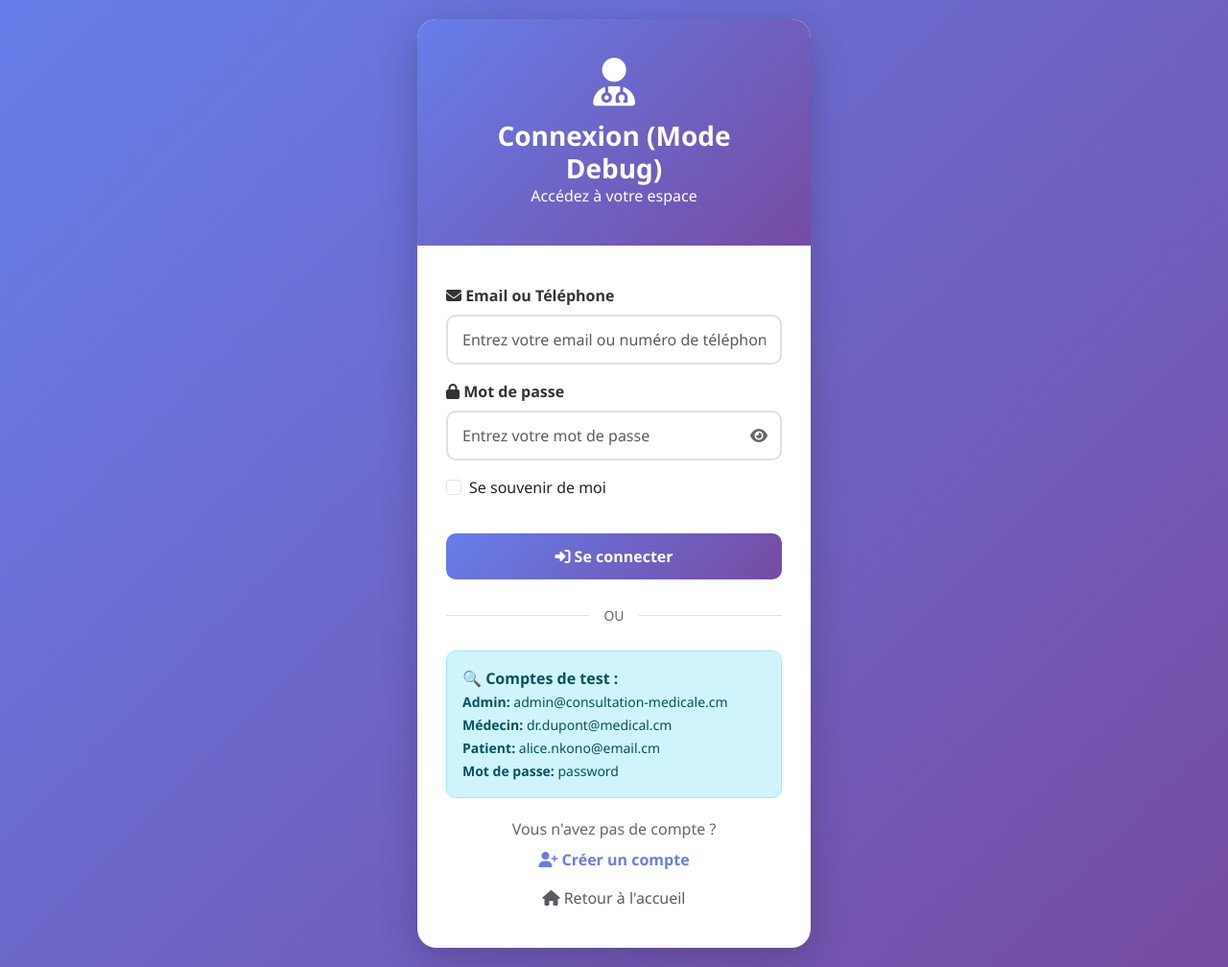
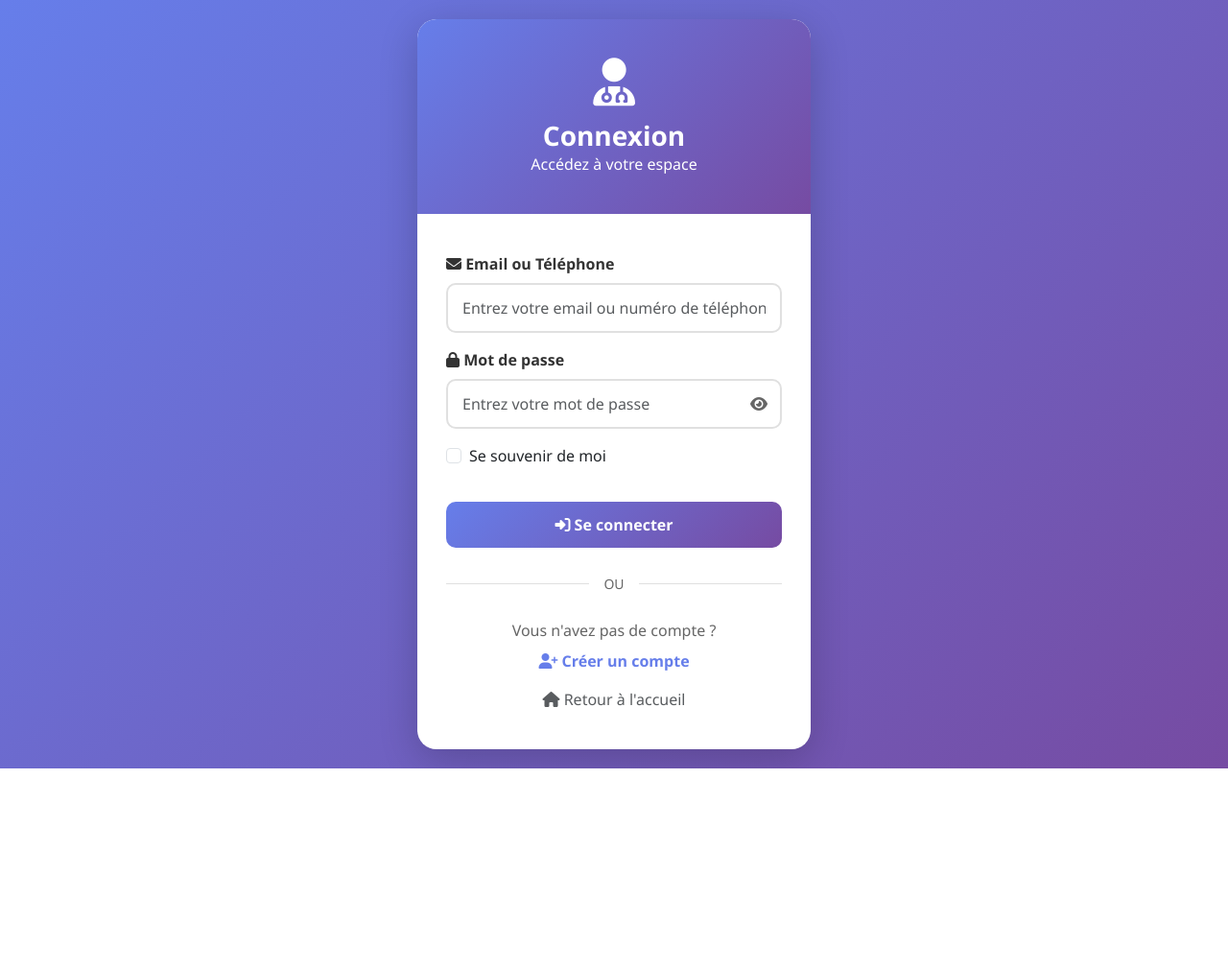
Before and after one commit to junias474/medi_connect, a PHP site: page /consultation_medicale/auth/login.php in a window 1280 px wide. Shown: the whole page at 96% size. After the commit the page ends 801 px from the top, so only its background shows below. Run offline with PHP 8.4, Linux system fonts and the light colour scheme.

Commit message:
mise a jour du code source du fichier login

```diff
--- a/auth/login.php
+++ b/auth/login.php
@@ -1,12 +1,8 @@
 <?php
 /**
- * Page de connexion avec débogage
+ * Page de connexion (VERSION CORRIGÉE)
  * Application de Consultation Médicale
  */
-
-// ACTIVER L'AFFICHAGE DES ERREURS POUR LE DÉBOGAGE
-error_reporting(E_ALL);
-ini_set('display_errors', 1);
 
 require_once 'config.php';
 
@@ -17,7 +13,6 @@ if (isLoggedIn()) {
 
 $error = '';
 $success = '';
-$debug_info = ''; // Pour afficher les informations de débogage
 
 // Traitement du formulaire de connexion
 if ($_SERVER['REQUEST_METHOD'] === 'POST') {
@@ -30,9 +25,6 @@ if ($_SERVER['REQUEST_METHOD'] === 'POST') {
         try {
             $db = Database::getInstance()->getConnection();
 
-            // Test de connexion
-            $debug_info .= "✓ Connexion à la base de données réussie<br>";
-
             // Rechercher l'utilisateur par email ou téléphone
             $stmt = $db->prepare("
                 SELECT id, nom, prenom, email, telephone, mot_de_passe, role, statut, ville
@@ -44,30 +36,16 @@ if ($_SERVER['REQUEST_METHOD'] === 'POST') {
             $stmt->execute([':identifiant' => $identifiant]);
             $user = $stmt->fetch();
 
-            $debug_info .= "✓ Requête SQL exécutée<br>";
-            $debug_info .= "Identifiant recherché : " . htmlspecialchars($identifiant) . "<br>";
-
             if ($user) {
-                $debug_info .= "✓ Utilisateur trouvé : " . htmlspecialchars($user['email']) . "<br>";
-                $debug_info .= "Rôle : " . htmlspecialchars($user['role']) . "<br>";
-                $debug_info .= "Statut : " . htmlspecialchars($user['statut']) . "<br>";
-
                 // Vérifier le statut du compte
                 if ($user['statut'] !== 'actif') {
                     $error = "Votre compte est " . $user['statut'] . ". Veuillez contacter l'administrateur.";
                 }
                 // Vérifier le mot de passe
                 elseif (password_verify($mot_de_passe, $user['mot_de_passe'])) {
-                    $debug_info .= "✓ Mot de passe correct<br>";
-
                     // Mettre à jour la dernière connexion
-                    try {
                     $updateStmt = $db->prepare("UPDATE utilisateurs SET derniere_connexion = NOW() WHERE id = :id");
                     $updateStmt->execute([':id' => $user['id']]);
-                        $debug_info .= "✓ Dernière connexion mise à jour<br>";
-                    } catch(PDOException $e) {
-                        $debug_info .= "⚠ Erreur mise à jour connexion : " . $e->getMessage() . "<br>";
-                    }
 
                     // Enregistrer les informations de session
                     $_SESSION['user_id'] = $user['id'];
@@ -76,19 +54,13 @@ if ($_SERVER['REQUEST_METHOD'] === 'POST') {
                     $_SESSION['user_prenom'] = $user['prenom'];
                     $_SESSION['user_email'] = $user['email'];
 
-                    $debug_info .= "✓ Variables de session créées<br>";
-
                     // Récupérer l'ID spécifique selon le rôle
-                    try {
                     if ($user['role'] === 'patient') {
                         $roleStmt = $db->prepare("SELECT id FROM patients WHERE utilisateur_id = :user_id");
                         $roleStmt->execute([':user_id' => $user['id']]);
                         $roleData = $roleStmt->fetch();
                         if ($roleData) {
                             $_SESSION['patient_id'] = $roleData['id'];
-                                $debug_info .= "✓ Patient ID récupéré : " . $roleData['id'] . "<br>";
-                            } else {
-                                $debug_info .= "⚠ Aucun profil patient trouvé pour cet utilisateur<br>";
                         }
                     } elseif ($user['role'] === 'medecin') {
                         $roleStmt = $db->prepare("SELECT id FROM medecins WHERE utilisateur_id = :user_id");
@@ -96,9 +68,6 @@ if ($_SERVER['REQUEST_METHOD'] === 'POST') {
                         $roleData = $roleStmt->fetch();
                         if ($roleData) {
                             $_SESSION['medecin_id'] = $roleData['id'];
-                                $debug_info .= "✓ Médecin ID récupéré : " . $roleData['id'] . "<br>";
-                            } else {
-                                $debug_info .= "⚠ Aucun profil médecin trouvé pour cet utilisateur<br>";
                         }
                     } elseif ($user['role'] === 'administrateur') {
                         $roleStmt = $db->prepare("SELECT id FROM administrateurs WHERE utilisateur_id = :user_id");
@@ -106,56 +75,44 @@ if ($_SERVER['REQUEST_METHOD'] === 'POST') {
                         $roleData = $roleStmt->fetch();
                         if ($roleData) {
                             $_SESSION['admin_id'] = $roleData['id'];
-                                $debug_info .= "✓ Admin ID récupéré : " . $roleData['id'] . "<br>";
-                            } else {
-                                $debug_info .= "⚠ Aucun profil admin trouvé pour cet utilisateur<br>";
                         }
                     }
-                    } catch(PDOException $e) {
-                        $debug_info .= "⚠ Erreur récupération ID du rôle : " . $e->getMessage() . "<br>";
-                    }
 
-                    // Enregistrer l'activité
+                    // Enregistrer l'activité (VERSION CORRIGÉE)
                     try {
+                        $ip_address = $_SERVER['REMOTE_ADDR'] ?? 'Inconnue';
+                        $user_agent = $_SERVER['HTTP_USER_AGENT'] ?? 'Inconnu';
+
                         $logStmt = $db->prepare("
                             INSERT INTO logs_activite (utilisateur_id, action, description, adresse_ip, user_agent)
-                            VALUES (:user_id, 'connexion', 'Connexion réussie', :ip, :user_agent)
+                            VALUES (:utilisateur_id, :action, :description, :adresse_ip, :user_agent)
                         ");
+
                         $logStmt->execute([
-                            ':user_id' => $user['id'],
-                            ':ip' => $_SERVER['REMOTE_ADDR'] ?? 'Inconnue',
-                            ':user_agent' => $_SERVER['HTTP_USER_AGENT'] ?? 'Inconnu'
+                            ':utilisateur_id' => $user['id'],
+                            ':action' => 'connexion',
+                            ':description' => 'Connexion réussie',
+                            ':adresse_ip' => $ip_address,
+                            ':user_agent' => $user_agent
                         ]);
-                        $debug_info .= "✓ Log d'activité enregistré<br>";
                     } catch(PDOException $e) {
-                        $debug_info .= "⚠ Erreur enregistrement log : " . $e->getMessage() . "<br>";
+                        // Si le log échoue, on continue quand même la connexion
+                        error_log("Erreur log : " . $e->getMessage());
                     }
 
                     // Rediriger vers le dashboard approprié
-                    $debug_info .= "✓ Redirection vers dashboard " . $user['role'] . "<br>";
-
-                    // POUR LE MOMENT, ON AFFICHE LE DEBUG AU LIEU DE REDIRIGER
-                    // Décommenter la ligne suivante quand tout fonctionne
-                    // redirectToDashboard($user['role']);
-
-                    $success = "Connexion réussie ! Redirection en cours...";
+                    redirectToDashboard($user['role']);
 
                 } else {
                     $error = "Identifiant ou mot de passe incorrect.";
-                    $debug_info .= "✗ Mot de passe incorrect<br>";
                 }
             } else {
                 $error = "Identifiant ou mot de passe incorrect.";
-                $debug_info .= "✗ Aucun utilisateur trouvé avec cet identifiant<br>";
             }
 
         } catch(PDOException $e) {
-            $error = "Erreur de base de données : " . $e->getMessage();
-            $debug_info .= "✗ ERREUR PDO : " . $e->getMessage() . "<br>";
-            $debug_info .= "Code erreur : " . $e->getCode() . "<br>";
-        } catch(Exception $e) {
-            $error = "Erreur générale : " . $e->getMessage();
-            $debug_info .= "✗ ERREUR : " . $e->getMessage() . "<br>";
+            $error = "Une erreur est survenue. Veuillez réessayer.";
+            error_log("Erreur de connexion : " . $e->getMessage());
         }
     }
 }
@@ -329,18 +288,11 @@ if ($_SERVER['REQUEST_METHOD'] === 'POST') {
             <div class="login-card">
                 <div class="login-header">
                     <i class="fas fa-user-md"></i>
-                    <h2>Connexion (Mode Debug)</h2>
+                    <h2>Connexion</h2>
                     <p class="mb-0">Accédez à votre espace</p>
                 </div>
 
                 <div class="login-body">
-                    <?php if (!empty($debug_info)): ?>
-                        <div class="debug-info">
-                            <strong>📋 Informations de débogage :</strong><br>
-                            <?php echo $debug_info; ?>
-                        </div>
-                    <?php endif; ?>
-
                     <?php if (!empty($error)): ?>
                         <div class="alert alert-danger alert-dismissible fade show" role="alert">
                             <i class="fas fa-exclamation-circle"></i> <?php echo $error; ?>
@@ -400,16 +359,6 @@ if ($_SERVER['REQUEST_METHOD'] === 'POST') {
                         <span>OU</span>
                     </div>
 
-                    <div class="alert alert-info">
-                        <strong>🔍 Comptes de test :</strong><br>
-                        <small>
-                            <strong>Admin:</strong> admin@consultation-medicale.cm<br>
-                            <strong>Médecin:</strong> dr.dupont@medical.cm<br>
-                            <strong>Patient:</strong> alice.nkono@email.cm<br>
-                            <strong>Mot de passe:</strong> password
-                        </small>
-                    </div>
-
                     <div class="register-link">
                         <p class="mb-2">Vous n'avez pas de compte ?</p>
                         <a href="register.php">
@@ -439,6 +388,17 @@ if ($_SERVER['REQUEST_METHOD'] === 'POST') {
             this.classList.toggle('fa-eye');
             this.classList.toggle('fa-eye-slash');
         });
+
+        // Form validation
+        document.getElementById('loginForm').addEventListener('submit', function(e) {
+            const identifiant = document.getElementById('identifiant').value.trim();
+            const motDePasse = document.getElementById('mot_de_passe').value;
+
+            if (!identifiant || !motDePasse) {
+                e.preventDefault();
+                alert('Veuillez remplir tous les champs.');
+            }
+        });
     </script>
 </body>
 </html>
```
Also changed, not shown: other parts of auth/login.php (+19 -10 lines). Lines whose indentation alone changed are shown as unchanged.
